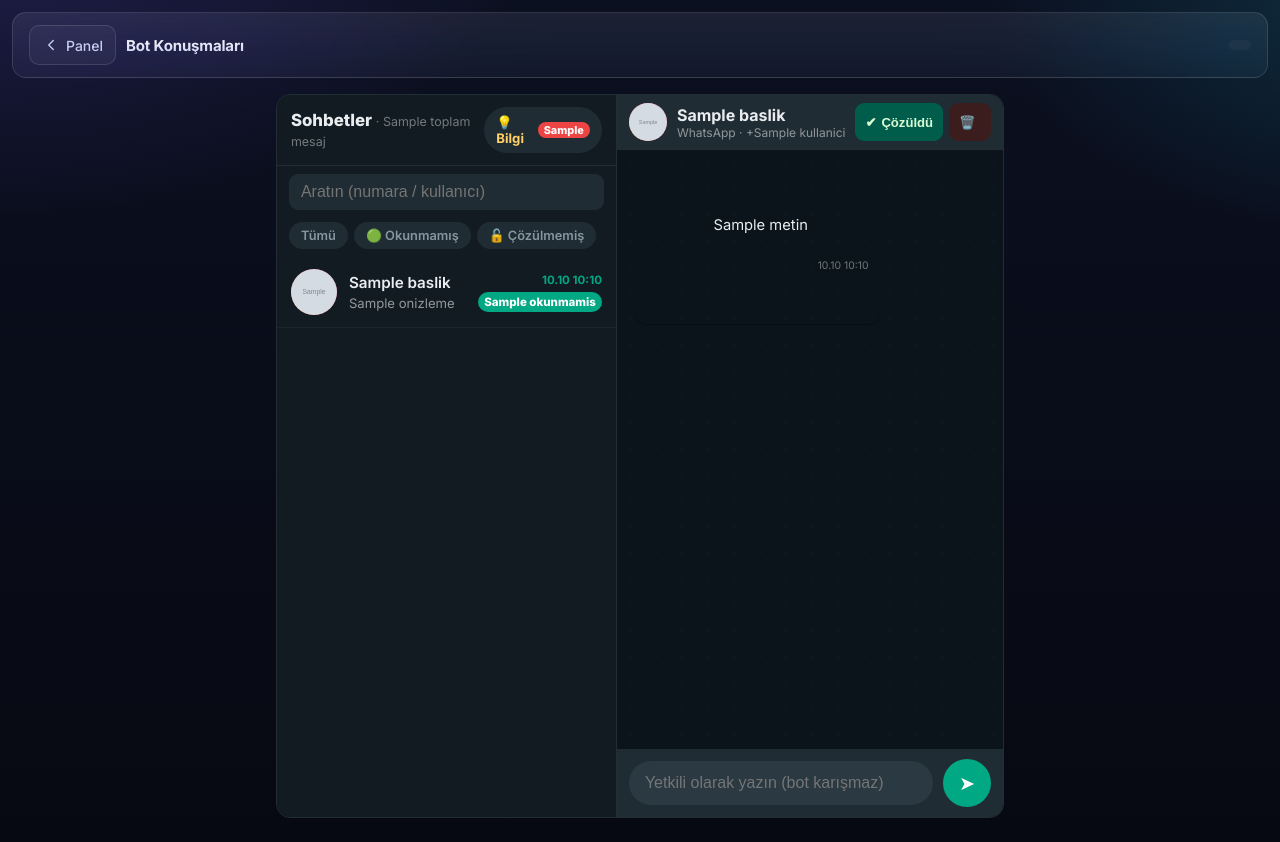
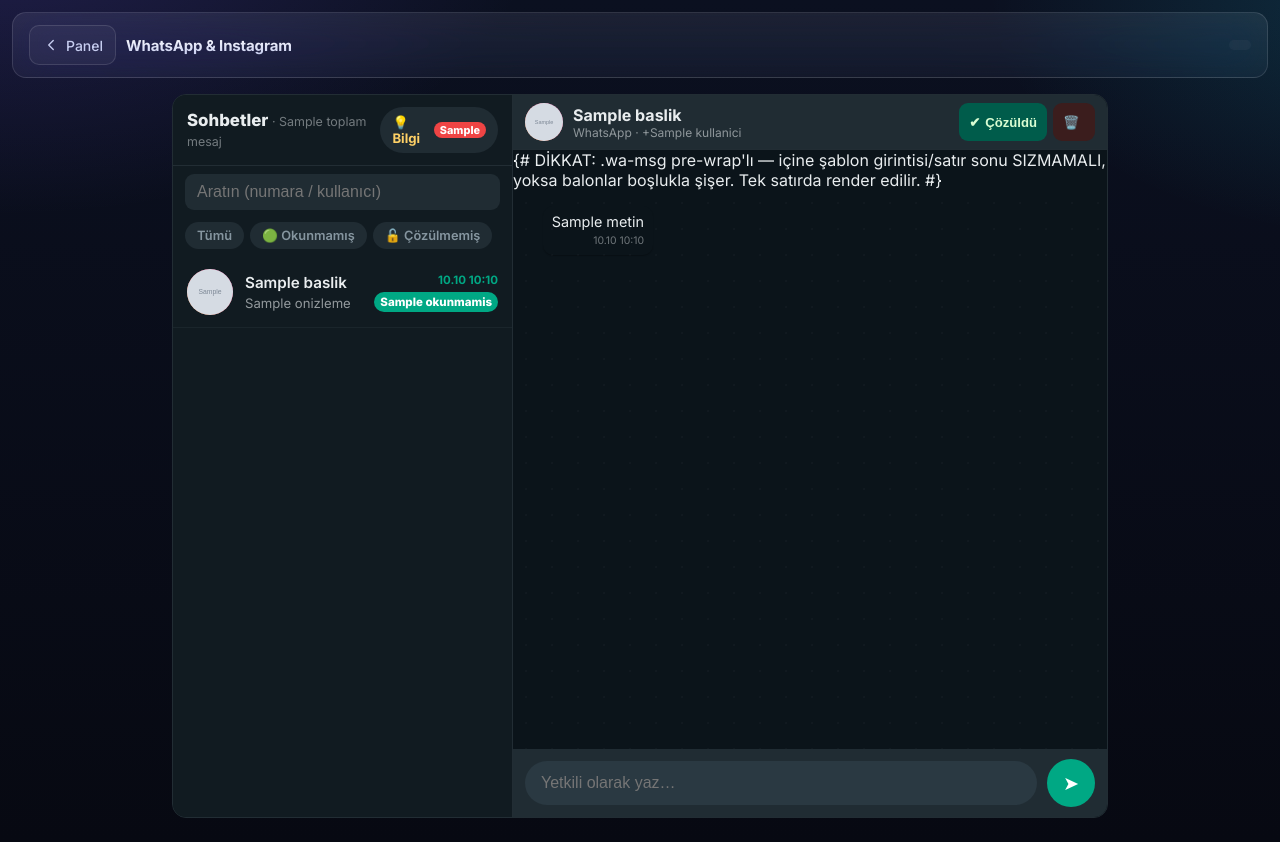
Before and after one commit to electroizm/web-etiket, a Django app: template dashboard/templates/dashboard/bot_konusmalar.html in a window 1280 px wide. Run offline with Django 5.2, Linux system fonts and the light colour scheme; the template is opened without the code that fills it: most values are stand-ins (such as "Sample title", 1, 10 or a date in 2020); grey boxes marked "Sample" are stand-in pictures.

Commit message:
bot paneli: görünüm düzeltmeleri (İsmail geri bildirimi)
- balon şişmesi düzeltildi: pre-wrap şablon girintisini de koruyordu → tek satır render
- "[menü]" teknik eki ve "🤖 BOT" etiketi gizlendi (YETKİLİ etiketi kaldı)
- iOS mavi tel: linki kapatıldı (format-detection) + link renkleri okunaklı
- başlık "WhatsApp & Instagram", placeholder "Yetkili olarak yaz…"
- balonlar sıkılaştı (padding/fit-content); sürüm 2607.06.3

Co-Authored-By: Claude Opus 4.8 <noreply@anthropic.com>

```diff
--- a/dashboard/templates/dashboard/bot_konusmalar.html
+++ b/dashboard/templates/dashboard/bot_konusmalar.html
@@ -1,10 +1,12 @@
 {% extends 'base.html' %}
 {% load static %}
 
-{% block title %}Bot Konuşmaları · Etiket Studio{% endblock %}
+{% block title %}WhatsApp & Instagram · Etiket Studio{% endblock %}
 
 {% block head_extra %}
   <link rel="stylesheet" href="{% static 'css/dashboard.css' %}">
+  {# iOS Safari telefon numaralarını mavi tel: linkine çevirir — kapat (okunaklılık). #}
+  <meta name="format-detection" content="telephone=no">
   <style>
     /* ── WhatsApp Web tarzı iki panel — MOBİL ÖNCELİKLİ (telefondan cevap) ── */
     .wa {
@@ -88,15 +90,20 @@
                display: flex; flex-direction: column; gap: 4px;
                background-image: radial-gradient(rgba(134,150,160,.045) 1px, transparent 1.4px);
                background-size: 26px 26px; }
-    .wa-msg { max-width: 70%; padding: 8px 11px 9px; border-radius: 10px; font-size: .92rem;
-              line-height: 1.4; white-space: pre-wrap; word-break: break-word;
-              box-shadow: 0 1px 1px rgba(0,0,0,.25); }
+    .wa-msg { max-width: 70%; padding: 6px 9px 7px; border-radius: 10px; font-size: .9rem;
+              line-height: 1.35; white-space: pre-wrap; word-break: break-word;
+              box-shadow: 0 1px 1px rgba(0,0,0,.25); width: fit-content; }
     .wa-msg.gelen { align-self: flex-start; background: #202c33; border-top-left-radius: 3px; }
     .wa-msg.giden { align-self: flex-end; background: #005c4b; border-top-right-radius: 3px; }
     .wa-msg .kaynak { display: block; font-size: .66rem; font-weight: 700; opacity: .55;
                       margin-bottom: 2px; letter-spacing: .3px; }
     .wa-msg .saat { display: block; text-align: right; font-size: .65rem; opacity: .45;
                     margin-top: 3px; }
+    /* Mesaj içindeki linkler (iOS yine de algılarsa dahil) okunaklı olsun —
+       koyu yeşil balonda mavi yerine açık nane rengi. */
+    .wa-msg a, .wa-msg a:visited, a[x-apple-data-detectors] {
+      color: #9fe8cf !important; text-decoration: underline; }
+    .wa-chat__alt a, .wa-chat__alt a:visited { color: #9fc9e8 !important; }
 
     /* Cevap kutusu — dokunmatik hedefler büyük, iOS zoom yok (16px) */
     .wa-yaz { display: flex; gap: 10px; align-items: center; padding: 10px 12px;
@@ -139,7 +146,7 @@
         <svg viewBox="0 0 24 24" width="18" height="18" fill="none" stroke="currentColor" stroke-width="1.8" stroke-linecap="round" stroke-linejoin="round"><path d="M15 18l-6-6 6-6"/></svg>
         <span>Panel</span>
       </a>
-      <span class="topbar__title">Bot Konuşmaları</span>
+      <span class="topbar__title">WhatsApp & Instagram</span>
     </div>
     <div class="topbar__user">
       <a href="{% url 'dashboard:home' %}" class="user-link">{{ request.supabase_user.display_name }}</a>
@@ -245,16 +252,10 @@
             </div>
           </div>
 
+          {# DİKKAT: .wa-msg pre-wrap'lı — içine şablon girintisi/satır sonu
+             SIZMAMALI, yoksa balonlar boşlukla şişer. Tek satırda render edilir. #}
           <div class="wa-msgs" id="waMsgs">
-            {% for m in secili.mesajlar %}
-              <div class="wa-msg {{ m.yon }}">
-                {% if m.yon == 'giden' %}
-                  <span class="kaynak">{% if m.elle %}👤 YETKİLİ{% else %}🤖 BOT{% endif %}</span>
-                {% endif %}
-                {{ m.metin }}
-                <span class="saat">{{ m.olusturma|date:"d.m H:i" }}</span>
-              </div>
-            {% endfor %}
+            {% for m in secili.mesajlar %}<div class="wa-msg {{ m.yon }}">{% if m.elle %}<span class="kaynak">👤 YETKİLİ</span>{% endif %}{{ m.metin }}<span class="saat">{{ m.olusturma|date:"d.m H:i" }}</span></div>{% endfor %}
           </div>
 
           <form class="wa-yaz" method="post" action="{% url 'dashboard:bot_cevap' %}">
@@ -262,7 +263,7 @@
             <input type="hidden" name="platform" value="{{ secili.platform }}">
             <input type="hidden" name="kullanici" value="{{ secili.kullanici }}">
             <input type="text" name="metin" maxlength="1000" required autocomplete="off"
-                   placeholder="Yetkili olarak yazın (bot karışmaz)">
+                   placeholder="Yetkili olarak yaz…">
             <button type="submit" title="Gönder">➤</button>
           </form>
         {% else %}
--- a/etiket_project/settings.py
+++ b/etiket_project/settings.py
@@ -141,7 +141,7 @@ TEMPLATES = [
 # Telif + sürüm (alt yazı). TEK KAYNAK — context processor ile tüm template'lere geçer.
 # APP_SURUM = son deploy tarihi (vYYAA.GG); HER deploy öncesi güncellenir.
 # APP_TELIF = ilk yayın yılı SABİT (bu proje 2026'da başladı; takvim yılıyla değişmez).
-APP_SURUM = "2607.06.2"
+APP_SURUM = "2607.06.3"
 APP_TELIF = "© 2026 İsmail Güneş"
 
 WSGI_APPLICATION = 'etiket_project.wsgi.application'
```
Also changed, not shown: dashboard/views.py (+5 -2 lines).
